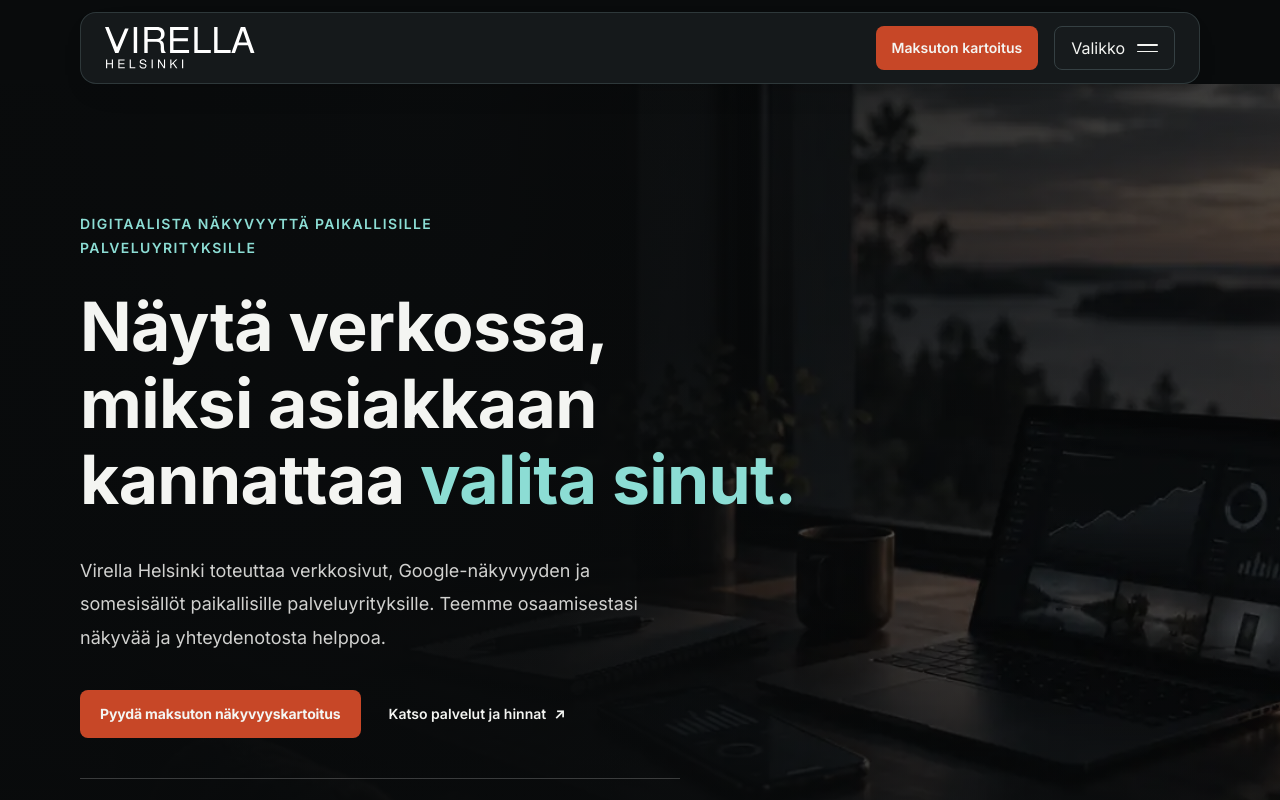
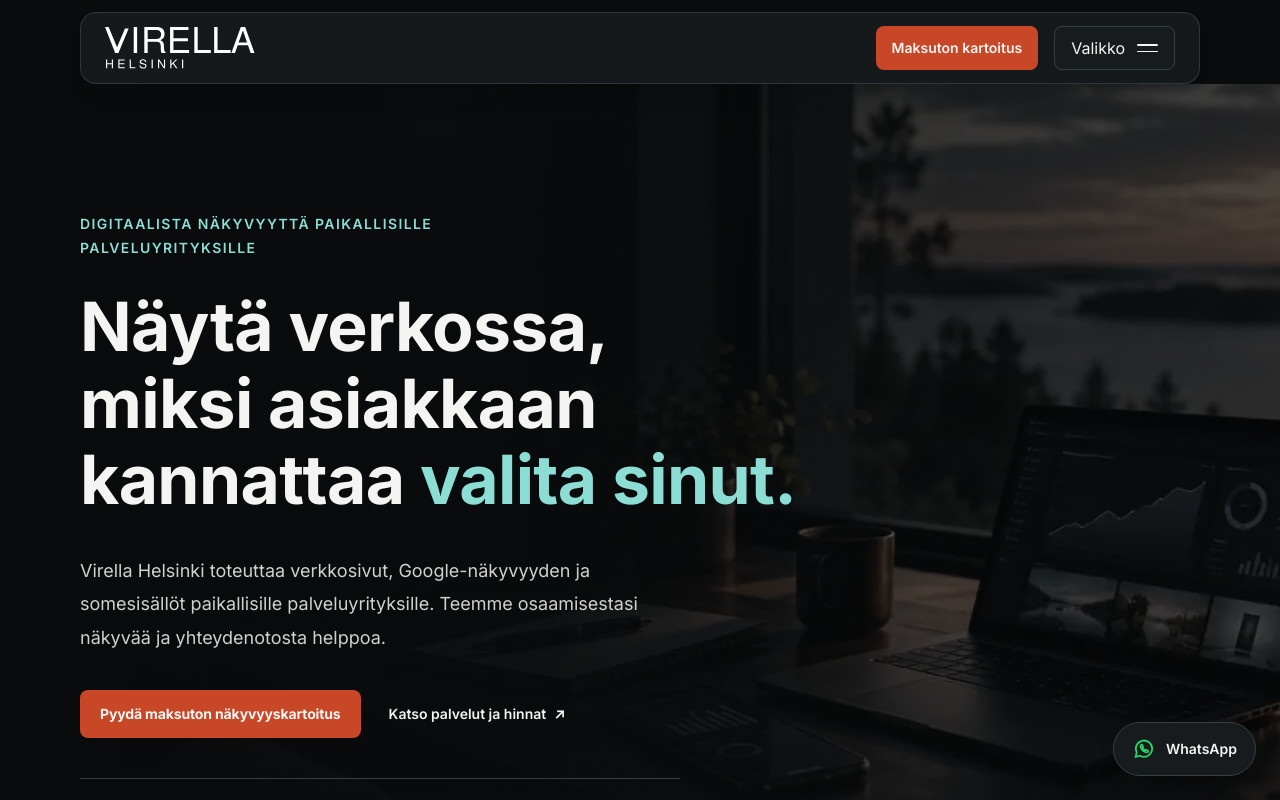
Before and after one commit to Jambovisuaalit/virella-helsinki-web, a Next.js app: page / in a window 1280 px wide. Shown: the top 800 px of the page. Built offline with nearby package versions, Linux system fonts and the light colour scheme.

Commit message:
style: add discreet safe-area WhatsApp action with non-overlap rules

```diff
--- a/app/globals.css
+++ b/app/globals.css
@@ -620,3 +620,50 @@ a {
       linear-gradient(90deg, rgba(9, 11, 12, .79) 0%, rgba(9, 11, 12, .52) 100%);
   }
 }
+
+
+/* WhatsApp is a secondary contact path; it never competes with the orange CTA.
+   The safe-area offsets keep the action clear of mobile browser controls. */
+.virella-whatsapp-button {
+  position: fixed;
+  z-index: 40;
+  right: calc(16px + env(safe-area-inset-right, 0px));
+  bottom: calc(16px + env(safe-area-inset-bottom, 0px));
+  display: inline-flex;
+  width: 54px;
+  height: 54px;
+  align-items: center;
+  justify-content: center;
+  gap: 10px;
+  border: 1px solid var(--border);
+  border-radius: 9999px;
+  background: var(--surface);
+  color: var(--foreground);
+  box-shadow: 0 8px 26px -14px rgba(0, 0, 0, .85);
+  text-decoration: none;
+  transition: background-color 160ms ease, border-color 160ms ease;
+}
+.virella-whatsapp-button:hover {
+  border-color: #608977;
+  background: var(--mist);
+}
+.virella-whatsapp-button .virella-whatsapp-icon {
+  color: #25d366;
+}
+@media (min-width: 640px) {
+  .virella-whatsapp-button {
+    right: calc(24px + env(safe-area-inset-right, 0px));
+    bottom: calc(24px + env(safe-area-inset-bottom, 0px));
+    width: auto;
+    min-width: 54px;
+    padding-inline: 18px;
+  }
+}
+/* Avoid obscuring cookie decisions, fullscreen navigation and active forms.
+   CSS-only gating works without storing personal data or loading chat scripts. */
+body:has([role="dialog"][aria-label="Analytiikka-asetukset"]) .virella-whatsapp-button,
+body:has(.virella-overlay[data-open="true"]) .virella-whatsapp-button,
+body:has(form:focus-within) .virella-whatsapp-button {
+  visibility: hidden;
+  pointer-events: none;
+}
```
